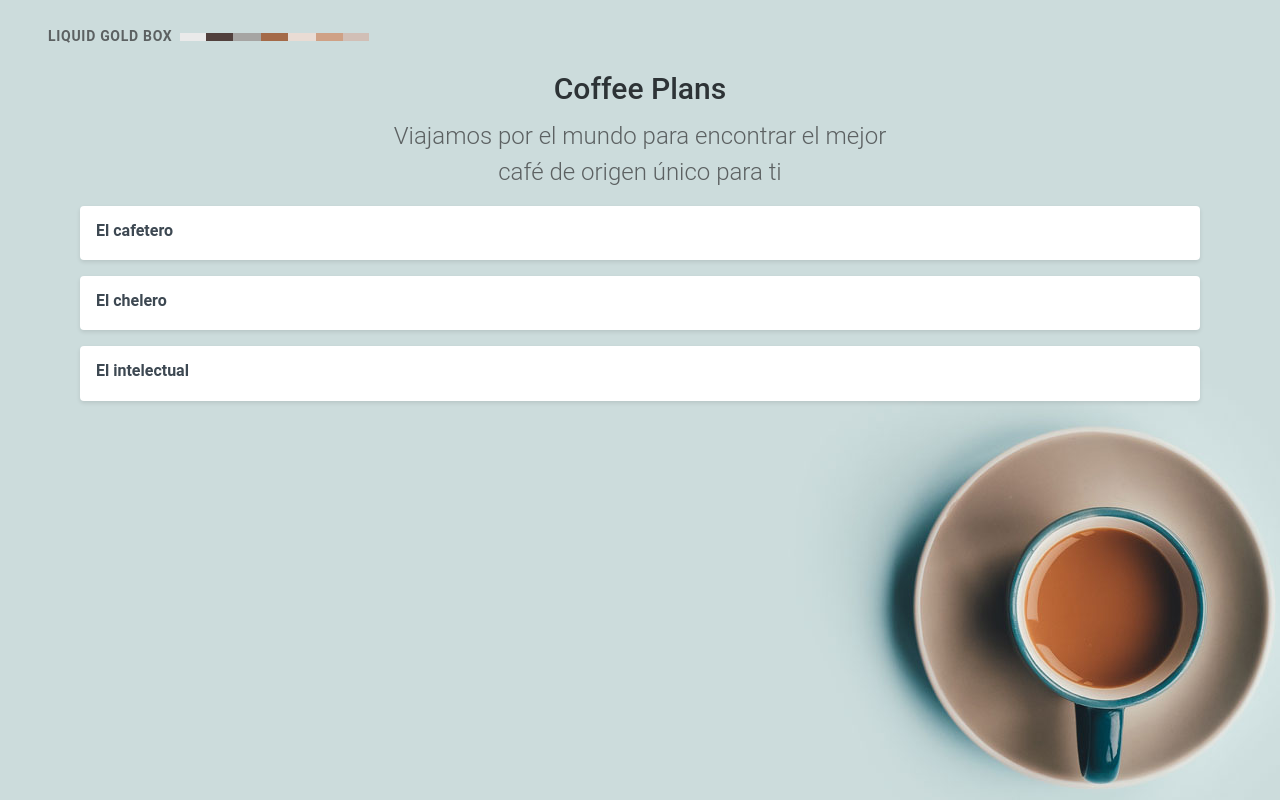
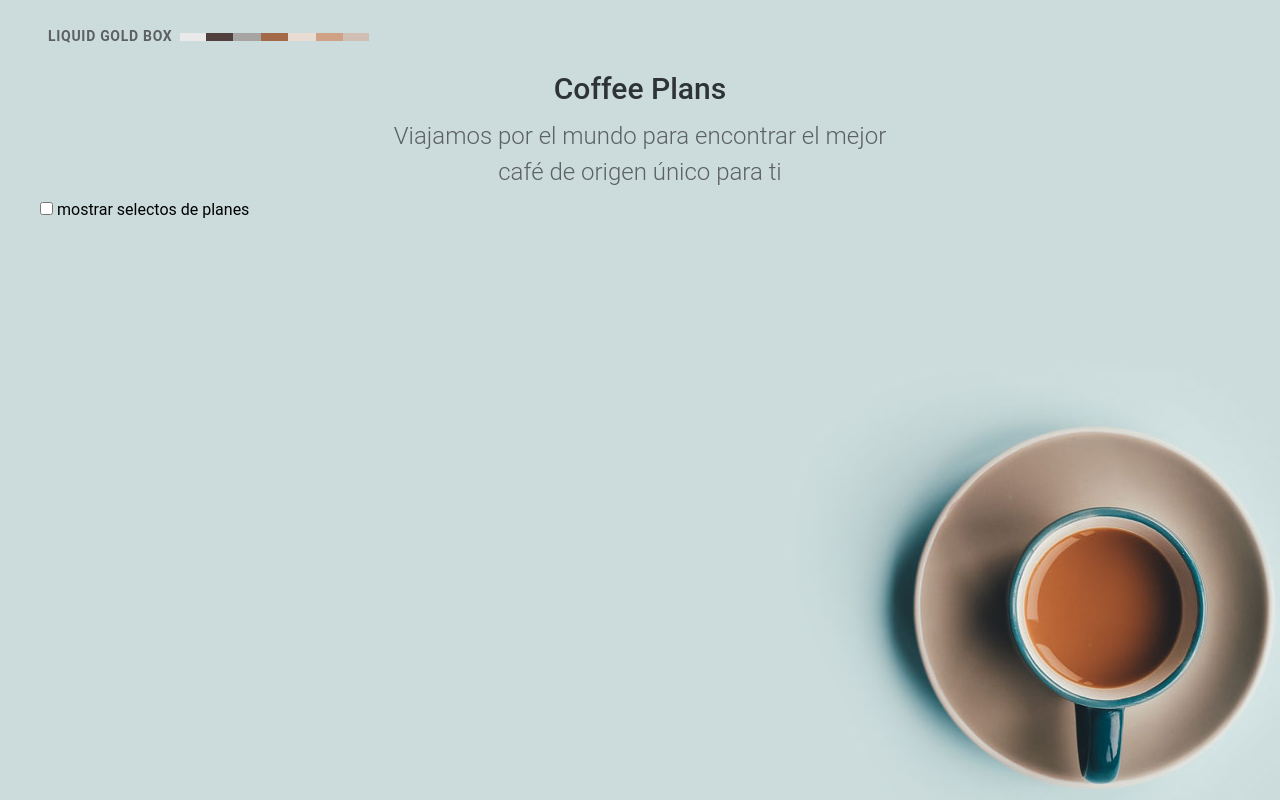
Before and after one commit to AaronAlons/DADM-2024, a Vue app: page / in a window 1280 px wide. Built offline with nearby package versions, Linux system fonts and the light colour scheme.

Commit message:
⭐ S03S06 HOOKS

```diff
--- a/src/App.vue
+++ b/src/App.vue
@@ -1,5 +1,7 @@
 <script setup>
 import PlanPicker from './components/PlanPicker.vue';
+import {ref} from 'vue';
+const showPlans = ref(false);
 
 </script>
 
@@ -17,8 +19,12 @@
     <h2 class="subtitle">
       Viajamos por el mundo para encontrar el mejor café de origen único para ti
     </h2>
+    <!--Emmet label>input:checkbox-->
+    <label><input type="checkbox" v-model="showPlans">
+    mostrar selectos de planes
+    </label>
 
-    <PlanPicker />
+    <PlanPicker v-if="showPlans" />
 
   </div>
 </template>
--- a/src/components/PlanPicker.vue
+++ b/src/components/PlanPicker.vue
@@ -1,6 +1,6 @@
 <script setup>
 import PlanPickerItem from './PlanPickerItem.vue';
-import { ref, onMounted } from 'vue';
+import { ref, onMounted, onUnmounted } from 'vue';
 
 // creando una referencia reactiva para el plan seleccionado
 const selectedPlan = ref(null);
@@ -25,9 +25,14 @@
 
 onMounted(() => {
   // intentar obtener la referencia del plans
-  console.log('El componente planpicker está montado');
+  console.log('El componente planpicker está montado🤔');
   console.log(plansWrapper.value);
 
+});
+
+//registrando el hook unmonuted
+onUnmounted(() => {
+  console.log("El componenete planpicker se ha desmontado😘");
 });
 </script>
 
```
